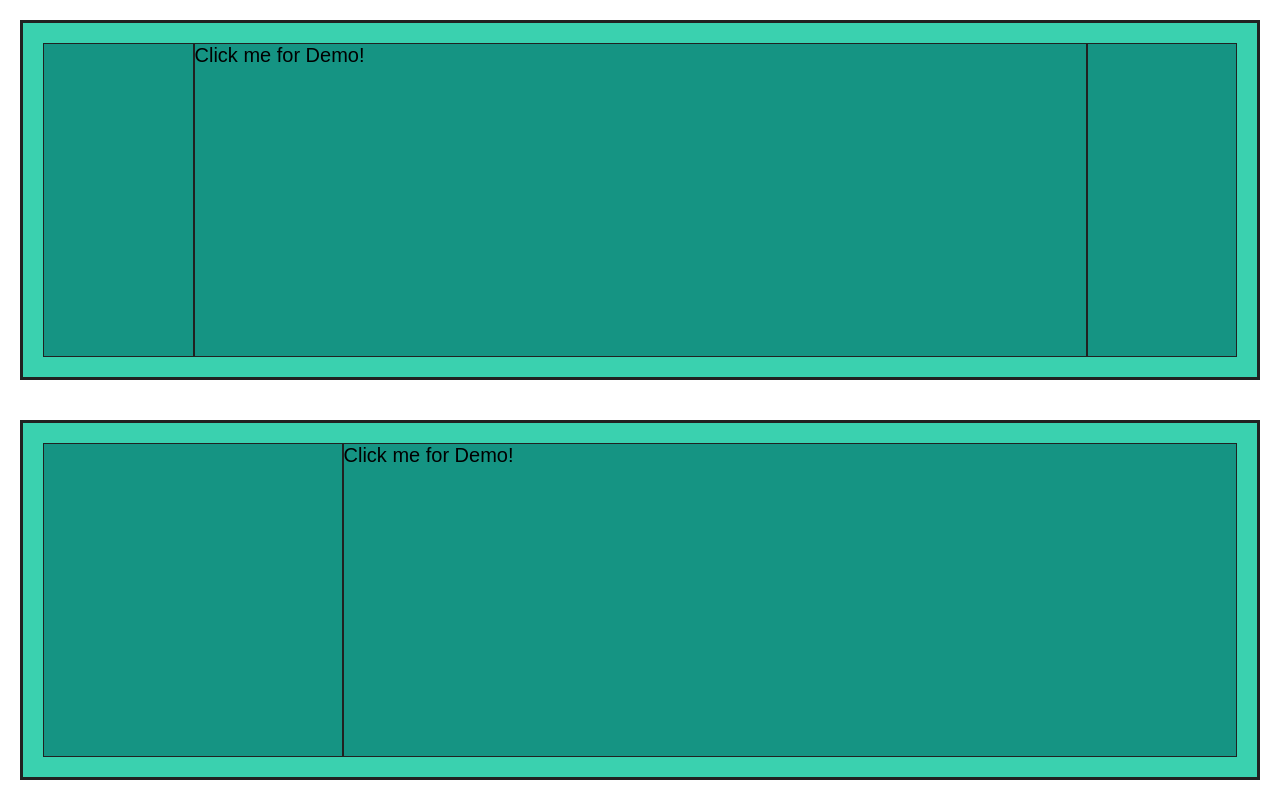
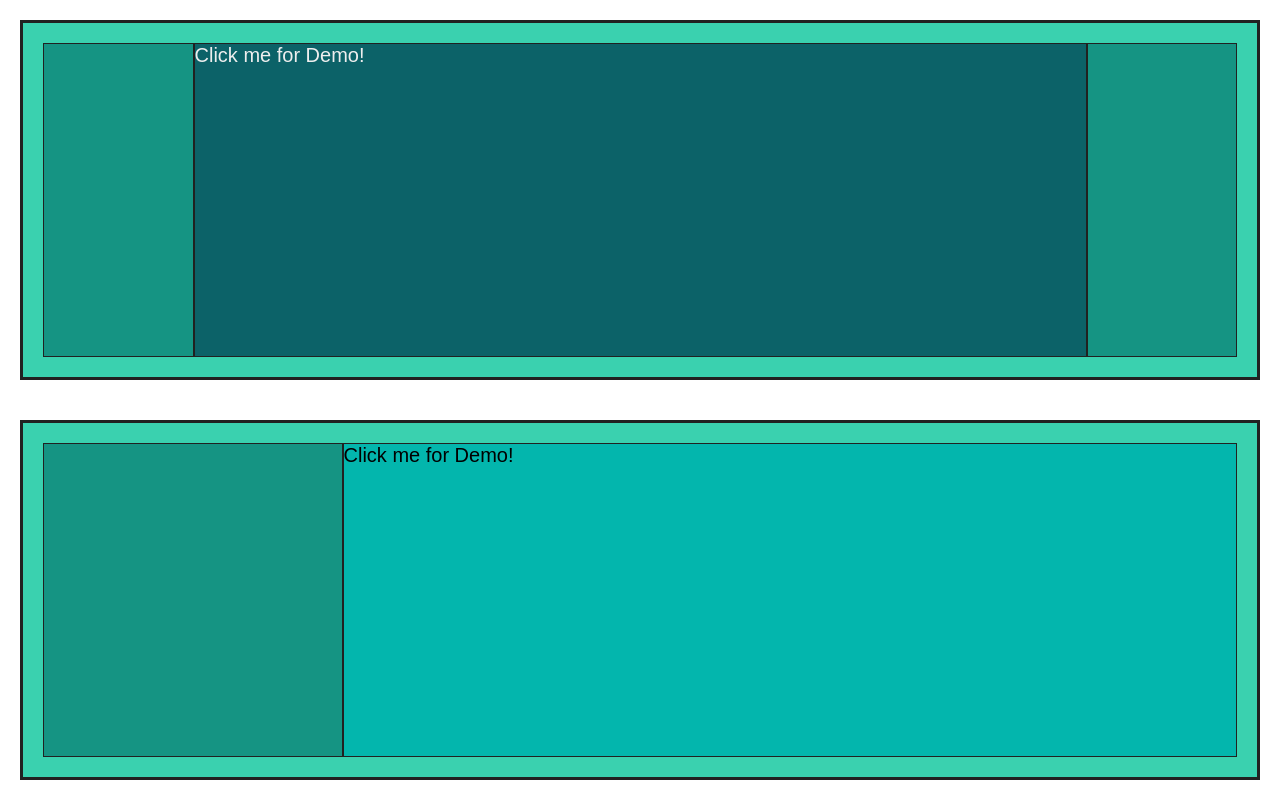
Before and after one commit to rabbitwerks/flexbox-util-v1, a plain HTML site: page flex-transitions.html in a window 1280 px wide. Drawn offline with Linux system fonts and the light colour scheme.

Commit message:
updated - more example styles

```diff
--- a/css/main.css
+++ b/css/main.css
@@ -7,6 +7,7 @@ html, body {
   height: 100vh;
   font-size: 20px;
   font-family: sans-serif;
+  overflow: hidden;
 }
 ul {
   padding-left: 1.5rem;
@@ -51,3 +52,12 @@ ul {
 .accent {
   background-color: rgb(163, 255, 240);
 }
+
+#demo-box1 {
+  background-color: rgb(12, 98, 104);
+  color: #eee;
+}
+
+#demo-box2-2 {
+  background-color: rgb(3, 182, 173);
+}
```
